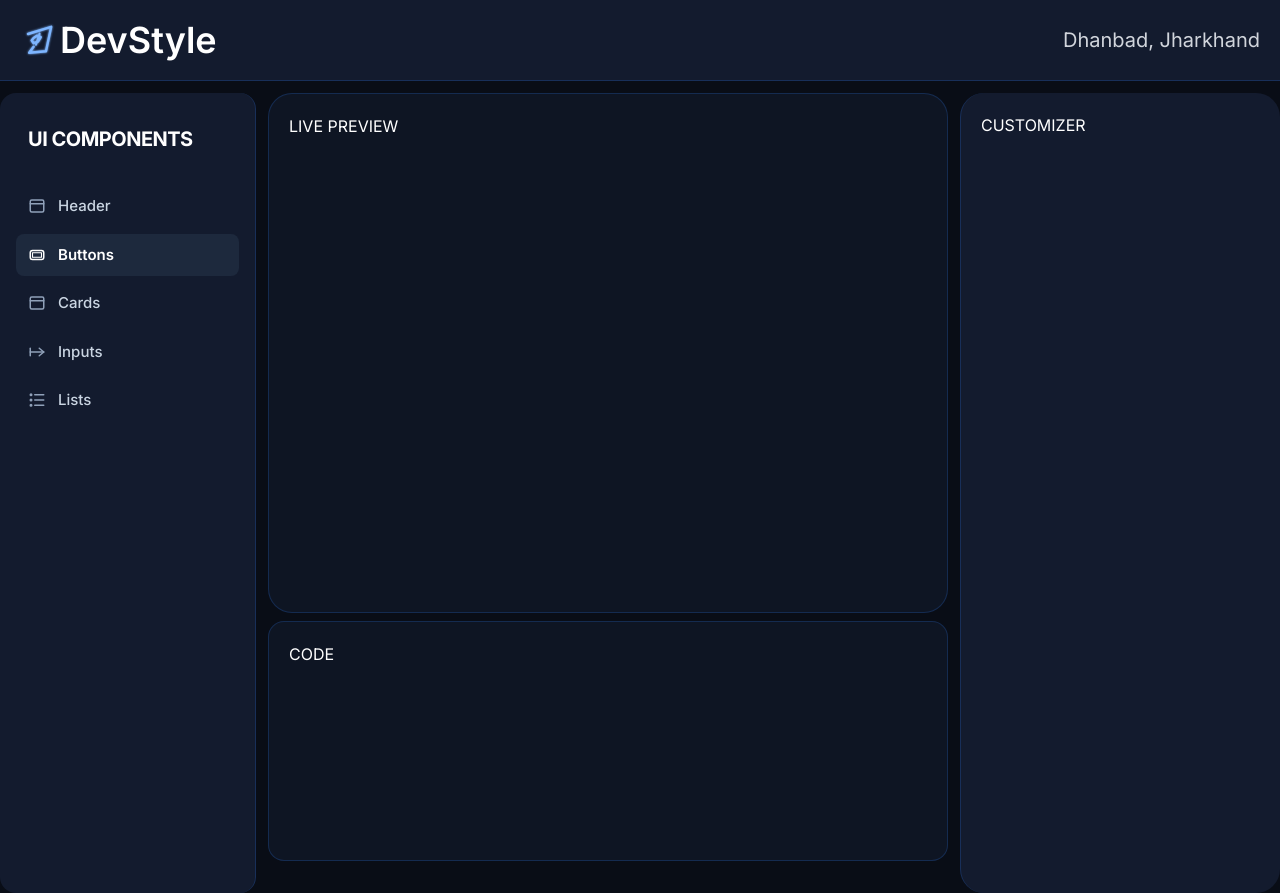
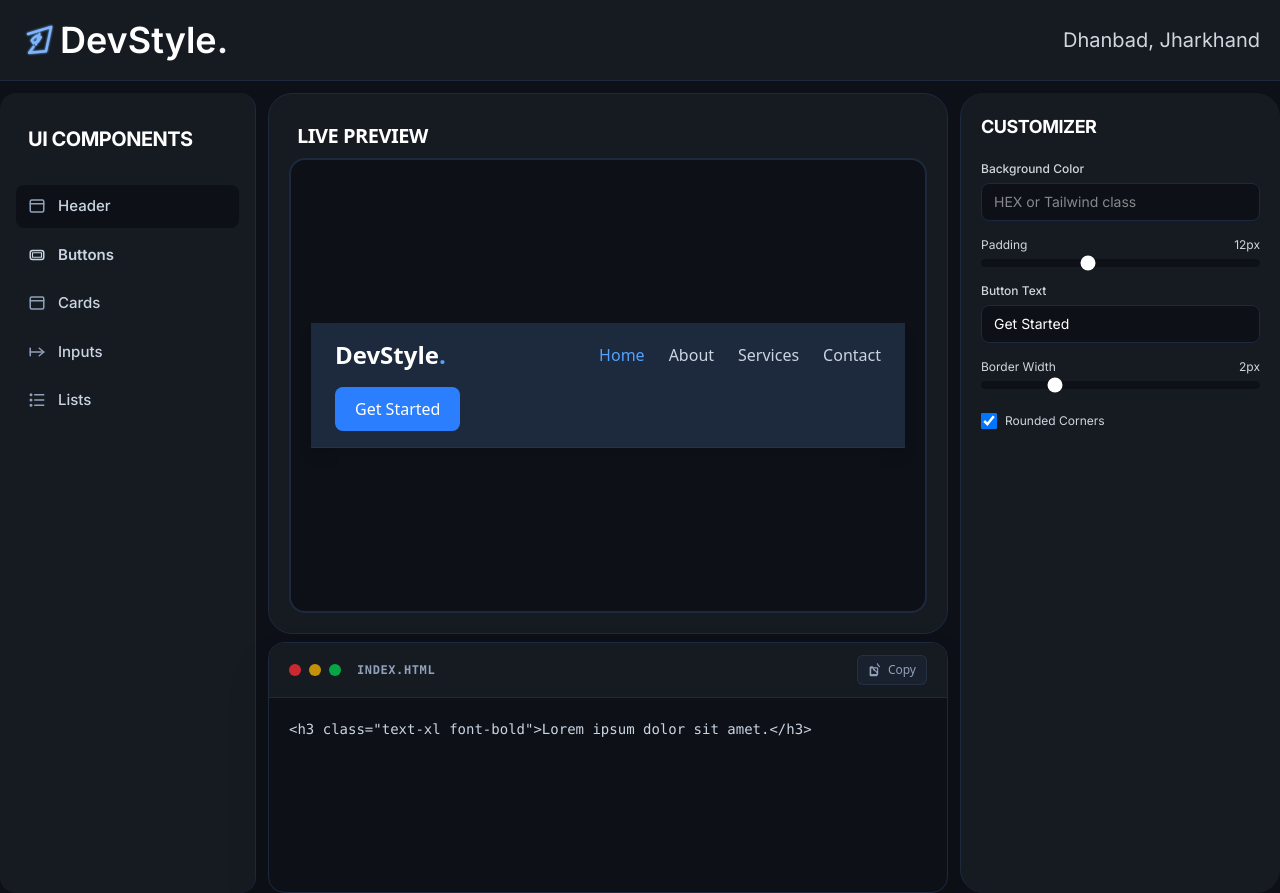
Before and after one commit to manjarimam-dev/dev-style, a plain HTML site: page index.html in a window 1280 px wide. Drawn offline with nearby package versions, Linux system fonts and the light colour scheme.

Commit message:
feat: implementation of premium dark theme and dynamic code box
- Changed global theme to a premium developer-centric dark mode
- Fixed sidebar active state toggling and classList bugs
- Redesigned code preview section with custom VS Code layout & copy function
- Enhanced component contrast for better accessibility

```diff
--- a/index.html
+++ b/index.html
@@ -14,10 +14,10 @@
 </style>
 </head>
 
-<body class="bg-[#090d16] overflow-hidden">
+<body class="bg-[#0d1117] overflow-hidden">
     <main>
         <!-- navbar -->
-        <nav class="bg-[#131b2e] flex justify-between items-center border-b border-blue-500/20 p-5 font-inter mb-3">
+        <nav class="bg-[#161b22] flex justify-between items-center border-b border-slate-800 p-5 font-inter mb-3">
             <div class="text-4xl flex">
                 <svg class="w-10 h-10" viewBox="0 0 100 100" fill="none" xmlns="http://www.w3.org/2000/svg">
                     <defs>
@@ -59,27 +59,30 @@
          L40 62" stroke-width="5" />
                     </g>
                 </svg>
-                <h2 class="font-semibold text-white cursor-pointer select-none">DevStyle</h2>
+                <h2 class="font-semibold text-white cursor-pointer select-none">DevStyle<span
+                        class="text-slate-100">.</span>
+                </h2>
             </div>
             <p class="text-xl text-gray-300 select-none">Dhanbad, Jharkhand</p>
         </nav>
 
-        <div class="flex gap-3">
+        <!-- Hero Section -->
+        <div class="flex h-dvh gap-3">
 
             <!-- Left Side Panel -->
             <aside
-                class="w-64 h-dvh bg-[#131b2e] text-white font-inter flex flex-col p-4 border-r border-blue-500/20 rounded-2xl select-none">
-                <!-- Main Title Heading (DevStyle ke font aur theme se align karne ke liye) -->
+                class="w-64 h-dvh bg-[#161b22] text-white font-inter flex flex-col p-4 border-r border-slate-800 rounded-2xl overflow-auto select-none">
+                <!-- Main Title Heading -->
                 <div class="px-3 py-4 mb-4">
                     <h2 class="text-xl font-bold tracking-tight text-white">UI COMPONENTS</h2>
                 </div>
 
                 <!-- Navigation Links Container -->
-                <div class="flex flex-col gap-1.5 w-full">
+                <div id="navparent" class="flex flex-col gap-1.5 w-full cursor-pointer">
 
                     <!-- Header Item -->
-                    <div
-                        class="flex gap-3 items-center w-full px-3 py-2.5 rounded-lg text-slate-300 hover:text-white hover:bg-slate-800/60 cursor-pointer transition-all duration-200 group">
+                    <div id="header"
+                        class="nav-btn flex gap-3 items-center w-full px-3 py-2.5 rounded-lg text-slate-300 transition-all bg-[#0d1117] duration-300 ease-in-out hover:scale-105 hover:shadow-[0_0_15px_rgba(59,130,246,0.5)]">
                         <svg class="text-slate-400 group-hover:text-white transition-colors" width="18" height="18"
                             viewBox="0 0 24 24" fill="none" stroke="currentColor" stroke-width="2"
                             stroke-linecap="round" stroke-linejoin="round" xmlns="http://www.w3.org/2000/svg">
@@ -89,9 +92,9 @@
                         <span class="text-[15px] font-medium">Header</span>
                     </div>
 
-                    <!-- Buttons Item (Active / Hover Status) -->
-                    <div
-                        class="flex gap-3 items-center w-full px-3 py-2.5 rounded-lg text-white bg-slate-800 cursor-pointer transition-all duration-200">
+                    <!-- Buttons Item -->
+                    <div id="leftbtn"
+                        class="nav-btn flex gap-3 items-center w-full px-3 py-2.5 rounded-lg text-slate-300 transition-all duration-300 ease-in-out hover:scale-105 hover:shadow-[0_0_15px_rgba(59,130,246,0.5)]">
                         <svg width="18" height="18" viewBox="0 0 24 24" fill="none" stroke="currentColor"
                             stroke-width="2" stroke-linecap="round" stroke-linejoin="round"
                             xmlns="http://www.w3.org/2000/svg">
@@ -102,8 +105,8 @@
                     </div>
 
                     <!-- Cards Item -->
-                    <div
-                        class="flex gap-3 items-center w-full px-3 py-2.5 rounded-lg text-slate-300 hover:text-white hover:bg-slate-800/60 cursor-pointer transition-all duration-200 group">
+                    <div id="card"
+                        class="nav-btn flex gap-3 items-center w-full px-3 py-2.5 rounded-lg text-slate-300 transition-all duration-300 ease-in-out hover:scale-105 hover:shadow-[0_0_15px_rgba(59,130,246,0.5)]">
                         <svg class="text-slate-400 group-hover:text-white transition-colors" width="18" height="18"
                             viewBox="0 0 24 24" fill="none" stroke="currentColor" stroke-width="2"
                             stroke-linecap="round" stroke-linejoin="round" xmlns="http://www.w3.org/2000/svg">
@@ -114,8 +117,8 @@
                     </div>
 
                     <!-- Inputs Item -->
-                    <div
-                        class="flex gap-3 items-center w-full px-3 py-2.5 rounded-lg text-slate-300 hover:text-white hover:bg-slate-800/60 cursor-pointer transition-all duration-200 group">
+                    <div id="leftinpt"
+                        class="nav-btn flex gap-3 items-center w-full px-3 py-2.5 rounded-lg text-slate-300 transition-all duration-300 ease-in-out hover:scale-105 hover:shadow-[0_0_15px_rgba(59,130,246,0.5)]">
                         <svg class="text-slate-400 group-hover:text-white transition-colors" width="18" height="18"
                             viewBox="0 0 24 24" fill="none" stroke="currentColor" stroke-width="2"
                             stroke-linecap="round" stroke-linejoin="round" xmlns="http://www.w3.org/2000/svg">
@@ -127,8 +130,8 @@
                     </div>
 
                     <!-- Lists Item -->
-                    <div
-                        class="flex gap-3 items-center w-full px-3 py-2.5 rounded-lg text-slate-300 hover:text-white hover:bg-slate-800/60 cursor-pointer transition-all duration-200 group">
+                    <div id="leftlist"
+                        class="nav-btn flex gap-3 items-center w-full px-3 py-2.5 rounded-lg text-slate-300 transition-all duration-300 ease-in-out hover:scale-105 hover:shadow-[0_0_15px_rgba(59,130,246,0.5)]">
                         <svg class="text-slate-400 group-hover:text-white transition-colors" width="18" height="18"
                             viewBox="0 0 24 24" fill="none" stroke="currentColor" stroke-width="2"
                             stroke-linecap="round" stroke-linejoin="round" xmlns="http://www.w3.org/2000/svg">
@@ -143,22 +146,109 @@
             </aside>
 
             <!-- center part of project , PREVIEW & CODE -->
-            <div class="flex flex-col flex-1 gap-2">
-                <div class="h-[65%] border-1 rounded-3xl border-blue-500/20 bg-[#111827]/80">
-                    <h2 class="text-white m-5 font-inter select-none">LIVE PREVIEW</h2>
+            <div class="flex flex-col flex-1 gap-2 min-h-0">
 
+                <!-- preview area -->
+                <div
+                    class="flex-2 border-1 rounded-3xl border-slate-800  bg-[#161b22] flex flex-col p-5 overflow-y-auto ">
+                    <h2 class="text-white m-2 text-xl tracking-tight font-bold select-none">LIVE PREVIEW</h2>
+
+                    <!-- live preview area inside the parent div -->
+                    <div id="preview-area"
+                        class="flex-1 flex items-center justify-center rounded-2xl bg-[#0d1117] border-slate-800 border-2 p-5 overflow-auto">
+
+                    </div>
                 </div>
-                <div class="rounded-2xl h-[30%] border-1 border-blue-500/20 bg-[#111827]/80">
-                    <h2 class="text-white m-5 font-inter select-none">CODE</h2>
+
+                <!-- code area -->
+                <div
+                    class="rounded-2xl flex-1 border border-slate-800 bg-[#0d1117] flex flex-col overflow-hidden shadow-2xl">
+                    <!-- Header Section (Editor Tab Bar) -->
+                    <div
+                        class="flex items-center justify-between px-5 py-3 border-b border-slate-800 bg-[#161b22] select-none">
+                        <div class="flex items-center gap-2">
+                            <!-- Mac style window dots -->
+                            <span class="w-3 h-3 rounded-full bg-red-500/80"></span>
+                            <span class="w-3 h-3 rounded-full bg-yellow-500/80"></span>
+                            <span class="w-3 h-3 rounded-full bg-green-500/80"></span>
+                            <span
+                                class="text-xs font-semibold text-slate-400 font-mono ml-2 tracking-wider">INDEX.HTML</span>
+                        </div>
+
+                        <!-- Copy Button -->
+                        <button
+                            class="flex items-center gap-1.5 text-xs text-slate-400 hover:text-white bg-slate-800/50 hover:bg-slate-800 border border-slate-700/50 px-2.5 py-1.5 rounded-md transition-all active:scale-95 cursor-pointer">
+                            <svg xmlns="http://w3.org" fill="none" viewBox="0 0 24 24" stroke-width="2"
+                                stroke="currentColor" class="w-3.5 h-3.5">
+                                <path stroke-linecap="round" stroke-linejoin="round"
+                                    d="M15.75 17.25v3.375c0 .621-.504 1.125-1.125 1.125h-9.75a1.125 1.125 0 0 1-1.125-1.125V7.875c0-.621.504-1.125 1.125-1.125H6.75a9.06 9.06 0 0 1 1.5.124m7.5 10.376A8.965 8.965 0 0 0 12 12.75c-.497 0-.982.04-1.455.12l-.104.022m.784-1.155a8.96 8.96 0 0 0-1.933-1.204m10.457-4.487a8.967 8.967 0 0 1-3.708-4.75M4.5 9.375c0-.621.504-1.125 1.125-1.125h9.75c.621 0 1.125.504 1.125 1.125v9.375c0 .621-.504 1.125-1.125 1.125h-9.75A1.125 1.125 0 0 1 4.5 19.875V9.375Z" />
+                            </svg>
+                            Copy
+                        </button>
+                    </div>
+
+                    <!-- Code Display Section -->
+                    <pre
+                        class="p-5 text-sm font-mono text-slate-300 overflow-x-auto bg-[#0d1117] leading-relaxed"><code class="block whitespace-pre">&lt;h3 class="text-xl font-bold"&gt;Lorem ipsum dolor sit amet.&lt;/h3&gt;</code></pre>
                 </div>
+
             </div>
 
             <!-- right side of Customizer -->
-            <div class="w-80 bg-[#131b2e] border-l rounded-3xl border-blue-500/20">
-                <h2 class="text-white m-5 font-inter select-none">CUSTOMIZER</h2>
+            <div
+                class="w-80 bg-[#161b22] border-l rounded-3xl border-slate-800 p-5 font-inter flex flex-col gap-5 text-white">
+                <h2 class="text-lg font-bold tracking-tight select-none">CUSTOMIZER</h2>
+
+                <div class="flex flex-col gap-4">
+                    <!-- Background Color Input -->
+                    <div class="flex flex-col gap-1.5">
+                        <label class="text-xs font-medium text-gray-300">Background Color</label>
+                        <input type="text" id="bgColorInput" placeholder="HEX or Tailwind class"
+                            class="bg-[#0d1117] border border-slate-800 rounded-lg px-3 py-2 text-sm text-white focus:outline-none focus:border-slate-700">
+                    </div>
+
+                    <!-- Padding Slider -->
+                    <div class="flex flex-col gap-1.5">
+                        <div class="flex justify-between text-xs text-gray-300">
+                            <label>Padding</label>
+                            <span id="paddingValue">12px</span>
+                        </div>
+                        <input type="range" id="paddingSlider" min="0" max="32" value="12"
+                            class="w-full h-2 bg-[#0d1117] rounded-lg appearance-none cursor-pointer accent-white">
+                    </div>
+
+                    <!-- Text Input -->
+                    <div class="flex flex-col gap-1.5">
+                        <label class="text-xs font-medium text-gray-300">Button Text</label>
+                        <input type="text" id="textInput" value="Get Started"
+                            class="bg-[#0d1117] border border-slate-800 rounded-lg px-3 py-2 text-sm text-white focus:outline-none focus:border-slate-700">
+                    </div>
+
+                    <!-- Border Width Slider -->
+                    <div class="flex flex-col gap-1.5">
+                        <div class="flex justify-between text-xs text-gray-300">
+                            <label>Border Width</label>
+                            <span id="borderValue">2px</span>
+                        </div>
+                        <input type="range" id="borderSlider" min="0" max="8" value="2"
+                            class="w-full h-2 bg-[#0d1117] rounded-lg appearance-none cursor-pointer accent-white">
+                    </div>
+
+                    <!-- Rounded Corners Checkbox -->
+                    <div class="flex items-center gap-2 pt-2">
+                        <input type="checkbox" id="roundedCheckbox" checked
+                            class="w-4 h-4 rounded bg-[#0d1117] border-blue-500/30 text-blue-600 focus:ring-0 cursor-pointer">
+                        <label for="roundedCheckbox" class="text-xs text-gray-300 cursor-pointer select-none">Rounded
+                            Corners</label>
+                    </div>
+                </div>
             </div>
         </div>
     </main>
+
+    <!-- script of JS -->
+    <script src="script.js"></script>
+
 </body>
 
 </html>
--- /dev/null
+++ b/script.js
@@ -0,0 +1,246 @@
+const componentsData = {
+
+    headers: {
+        html: `
+            <header class="w-full max-w-full bg-slate-800 border-b border-blue-900/60 shadow-lg">
+                <nav class="max-w-7xl mx-auto px-6 py-4 flex items-center justify-between flex-wrap gap-4">
+
+                    <h1 class="text-2xl font-bold text-white">
+                        DevStyle<span class="text-blue-400">.</span>
+                    </h1>
+
+                    <div class="flex flex-wrap items-center gap-6">
+                        <a href="#" class="text-blue-400 font-medium hover:text-blue-300 transition">Home</a>
+                        <a href="#" class="text-slate-300 hover:text-blue-400 transition">About</a>
+                        <a href="#" class="text-slate-300 hover:text-blue-400 transition">Services</a>
+                        <a href="#" class="text-slate-300 hover:text-blue-400 transition">Contact</a>
+                    </div>
+
+                    <button class="px-5 py-2.5 bg-blue-500 text-white font-medium rounded-lg hover:bg-blue-600 transition">
+                        Get Started
+                    </button>
+
+                </nav>
+            </header>   `
+    },
+
+    buttons: {
+        html: `
+            <div class="flex flex-wrap items-center justify-center gap-4">
+
+                <button class="px-5 py-2.5 bg-blue-500 text-white font-semibold rounded-lg hover:bg-blue-600 shadow-lg shadow-blue-500/20 transition-all duration-200">
+                    Primary Button
+                </button>
+
+                <button class="px-5 py-2.5 bg-slate-700 text-white font-semibold rounded-lg border border-slate-600 hover:bg-slate-600 transition-all duration-200">
+                    Secondary Button
+                </button>
+
+                <button class="px-5 py-2.5 bg-transparent text-blue-400 font-semibold rounded-lg border border-blue-400 hover:bg-blue-400/10 transition-all duration-200">
+                    Outline Button
+                </button>
+
+                <button class="px-5 py-2.5 bg-red-500/10 text-red-400 font-semibold rounded-lg border border-red-500/30 hover:bg-red-500/20 transition-all duration-200">
+                    Danger Button
+                </button>
+
+                <button class="px-5 py-2.5 bg-transparent text-slate-300 font-semibold rounded-lg hover:bg-slate-700 transition-all duration-200">
+                    Ghost Button
+                </button>
+
+            </div>
+        `
+    },
+
+    cards: {
+        html: `
+            <div class="max-w-sm bg-slate-800 border border-blue-900/60 rounded-xl shadow-xl overflow-hidden">
+
+                <img
+                    src="https://images.unsplash.com/photo-1498050108023-c5249f4df085?w=600"
+                    class="w-full h-48 object-cover"
+                    alt="Technology"
+                >
+
+                <div class="p-5">
+
+                    <span class="inline-block text-xs font-semibold text-blue-400 bg-blue-400/10 px-3 py-1 rounded-full">
+                        Technology
+                    </span>
+
+                    <h2 class="text-xl font-bold text-white mt-3">
+                        Modern Web Development
+                    </h2>
+
+                    <p class="text-sm text-slate-400 mt-3 leading-relaxed">
+                        Build beautiful and responsive websites using modern web technologies.
+                    </p>
+
+                    <div class="flex items-center justify-between mt-5">
+
+                        <span class="text-xs text-slate-500">
+                            5 min read
+                        </span>
+
+                        <button class="px-4 py-2 bg-blue-500 text-white text-sm font-medium rounded-lg hover:bg-blue-600 transition">
+                            Read More
+                        </button>
+
+                    </div>
+
+                </div>
+            </div>
+        `
+    },
+
+    inputs: {
+        html: `
+            <div class="w-full max-w-sm space-y-5">
+
+                <div class="space-y-2">
+                    <label class="block text-sm font-medium text-slate-300">
+                        Full Name
+                    </label>
+
+                    <input
+                        type="text"
+                        placeholder="Enter your name"
+                        class="w-full px-4 py-3 bg-slate-800 text-white placeholder-slate-500 border border-slate-600 rounded-lg outline-none focus:border-blue-400 focus:ring-2 focus:ring-blue-400/20 transition-all"
+                    >
+                </div>
+
+                <div class="space-y-2">
+                    <label class="block text-sm font-medium text-slate-300">
+                        Email Address
+                    </label>
+
+                    <input
+                        type="email"
+                        placeholder="Enter your email"
+                        class="w-full px-4 py-3 bg-slate-800 text-white placeholder-slate-500 border border-slate-600 rounded-lg outline-none focus:border-blue-400 focus:ring-2 focus:ring-blue-400/20 transition-all"
+                    >
+                </div>
+
+                <div class="space-y-2">
+                    <label class="block text-sm font-medium text-slate-300">
+                        Password
+                    </label>
+
+                    <input
+                        type="password"
+                        placeholder="Enter your password"
+                        class="w-full px-4 py-3 bg-slate-800 text-white placeholder-slate-500 border border-slate-600 rounded-lg outline-none focus:border-blue-400 focus:ring-2 focus:ring-blue-400/20 transition-all"
+                    >
+                </div>
+
+                <button class="w-full py-3 bg-blue-500 text-white font-semibold rounded-lg hover:bg-blue-600 transition-all">
+                    Create Account
+                </button>
+
+            </div>
+        `
+    },
+
+    lists: {
+        html: `
+            <div class="w-full max-w-sm bg-slate-800 border border-blue-900/60 rounded-xl p-5 shadow-lg">
+
+                <h2 class="text-lg font-bold text-white mb-4">
+                    Project Tasks
+                </h2>
+
+                <ul class="space-y-3">
+
+                    <li class="flex items-center gap-3 p-3 bg-slate-700/60 rounded-lg border border-slate-700">
+                        <span class="flex items-center justify-center w-6 h-6 rounded-full bg-green-500/20 text-green-400 text-sm">
+                            ✓
+                        </span>
+                        <span class="text-sm text-slate-300">
+                            Design the homepage
+                        </span>
+                    </li>
+
+                    <li class="flex items-center gap-3 p-3 bg-slate-700/60 rounded-lg border border-slate-700">
+                        <span class="flex items-center justify-center w-6 h-6 rounded-full bg-blue-500/20 text-blue-400 text-sm">
+                            2
+                        </span>
+                        <span class="text-sm text-white">
+                            Build responsive navbar
+                        </span>
+                    </li>
+
+                    <li class="flex items-center gap-3 p-3 bg-slate-700/60 rounded-lg border border-slate-700">
+                        <span class="flex items-center justify-center w-6 h-6 rounded-full bg-slate-600 text-slate-400 text-sm">
+                            3
+                        </span>
+                        <span class="text-sm text-slate-400">
+                            Implement JavaScript
+                        </span>
+                    </li>
+
+                    <li class="flex items-center gap-3 p-3 bg-slate-700/60 rounded-lg border border-slate-700">
+                        <span class="flex items-center justify-center w-6 h-6 rounded-full bg-slate-600 text-slate-400 text-sm">
+                            4
+                        </span>
+                        <span class="text-sm text-slate-400">
+                            Deploy the project
+                        </span>
+                    </li>
+
+                </ul>
+
+            </div>
+        `
+    }
+
+};
+
+
+let padding = document.querySelector("#paddingSlider");
+let preview = document.querySelector("#preview-area");
+let leftAllbtn = document.querySelectorAll(".nav-btn");
+let leftheader = document.querySelector("#header");
+let leftbtn = document.querySelector("#leftbtn");
+let leftcard = document.querySelector("#card");
+let leftinpt = document.querySelector("#leftinpt");
+let leftlist = document.querySelector("#leftlist");
+
+const leftsidecomponent = () => {
+    leftheader.addEventListener("click", () => {
+        preview.innerHTML = componentsData.headers.html;
+    })
+    leftbtn.addEventListener("click", () => {
+        preview.innerHTML = componentsData.buttons.html;
+    })
+    leftcard.addEventListener("click", () => {
+        preview.innerHTML = componentsData.cards.html;
+    })
+    leftinpt.addEventListener("click", () => {
+        preview.innerHTML = componentsData.inputs.html;
+    })
+    leftlist.addEventListener("click", () => {
+        preview.innerHTML = componentsData.lists.html;
+    })
+}
+leftsidecomponent();
+
+const leftSidebtnActiveStatus = () => {
+    leftAllbtn.forEach((button) => {
+        button.addEventListener("click", (event) => {
+            // remove old stylings.
+            leftAllbtn.forEach(item => {
+                item.classList.remove('bg-[#0d1117]', 'text-white', 'font-semibold', 'hover:shadow-[0_0_15px_rgba(59,130,246,0.5)]');
+                item.classList.add('text-slate-300', 'font-medium', 'hover:shadow-[0_0_15px_rgba(59,130,246,0.5)]');
+            });
+            // Active Btn Div !
+            const clickedButton = event.currentTarget;
+
+            clickedButton.classList.remove('text-slate-300', 'font-medium', 'hover:shadow-[0_0_15px_rgba(59,130,246,0.5)]');
+
+            clickedButton.classList.add('bg-[#0d1117]', 'text-white', 'font-semibold', 'hover:shadow-[0_0_15px_rgba(59,130,246,0.5)]');
+
+        })
+    });
+};
+leftSidebtnActiveStatus();
+preview.innerHTML = componentsData.headers.html;
```
